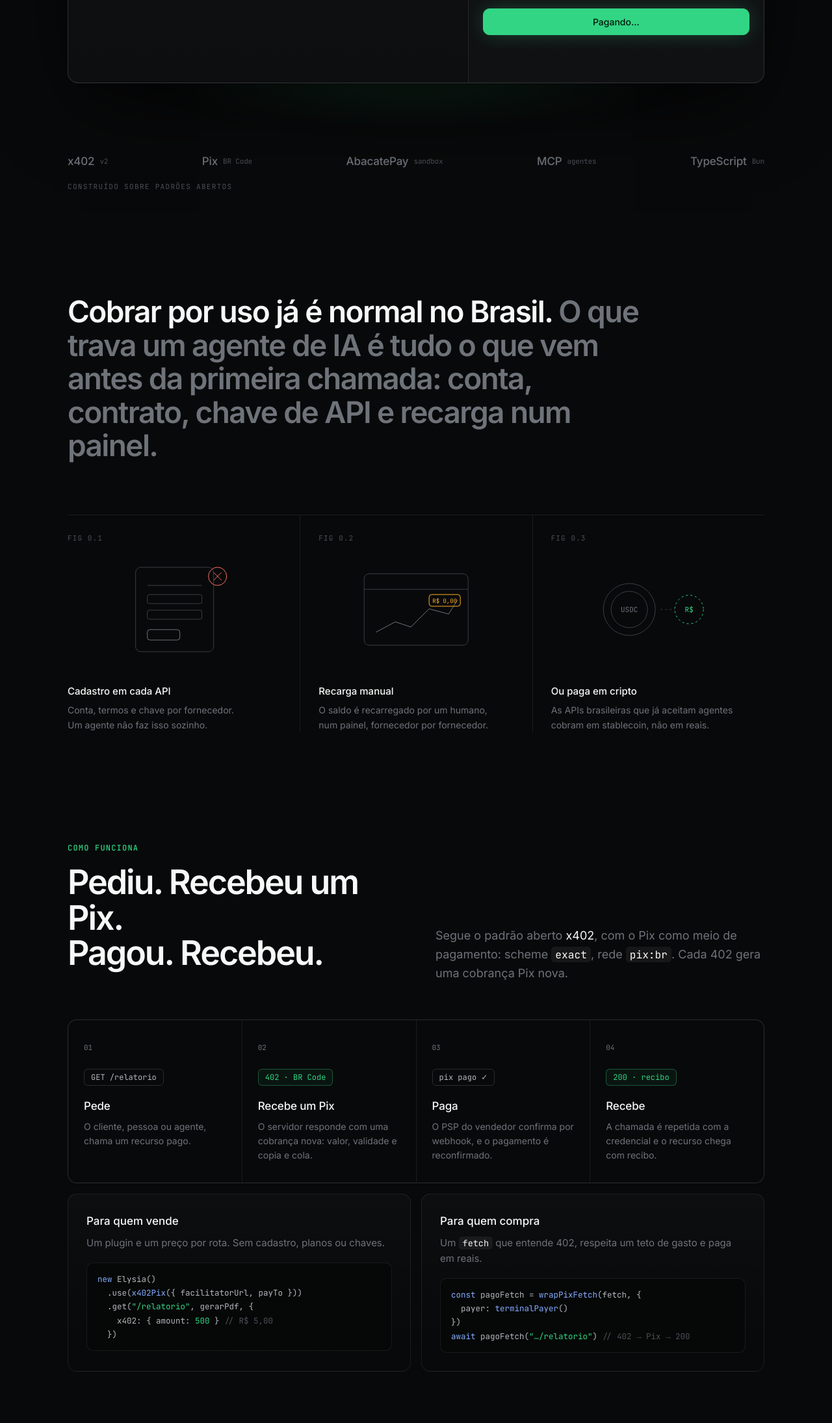
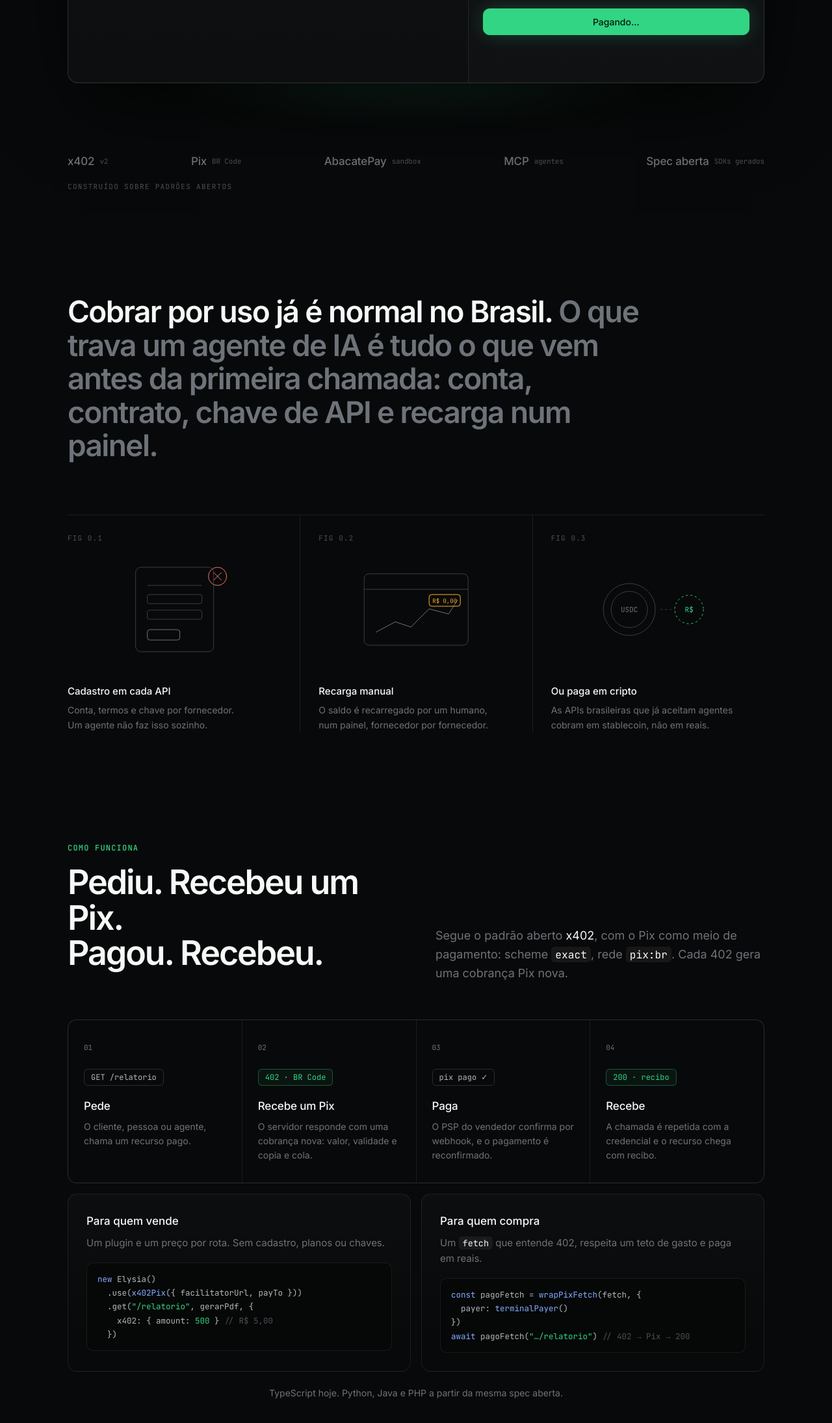
Before and after one commit to IagoDantas/p-x402, a plain HTML site: page docs/index.html in a window 1280 px wide. Shown: the part 1004-3194 px from the top of the page at 65% size. Drawn offline with Linux system fonts and the light colour scheme.

Commit message:
docs: add spec-first SDK roadmap to README, landing page and video script

```diff
--- a/docs/index.html
+++ b/docs/index.html
@@ -349,7 +349,7 @@
       <span class="strip-item">Pix <small>BR Code</small></span>
       <span class="strip-item">AbacatePay <small>sandbox</small></span>
       <span class="strip-item">MCP <small>agentes</small></span>
-      <span class="strip-item">TypeScript <small>Bun</small></span>
+      <span class="strip-item">Spec aberta <small>SDKs gerados</small></span>
     </div>
     <div class="strip-cap">Construído sobre padrões abertos</div>
   </div>
@@ -431,6 +431,7 @@
 <span class="f">await</span> pagoFetch(<span class="s">"…/relatorio"</span>) <span class="c">// 402 → Pix → 200</span></pre>
       </div>
     </div>
+    <p class="rv" style="margin:22px 0 0;color:var(--muted);font-size:14px;text-align:center">TypeScript hoje. Python, Java e PHP a partir da mesma spec aberta.</p>
   </div>
 </section>
 
```
Also changed, not shown: docs/roteiro-video.md (+1 -1 lines), docs/README.MD.
